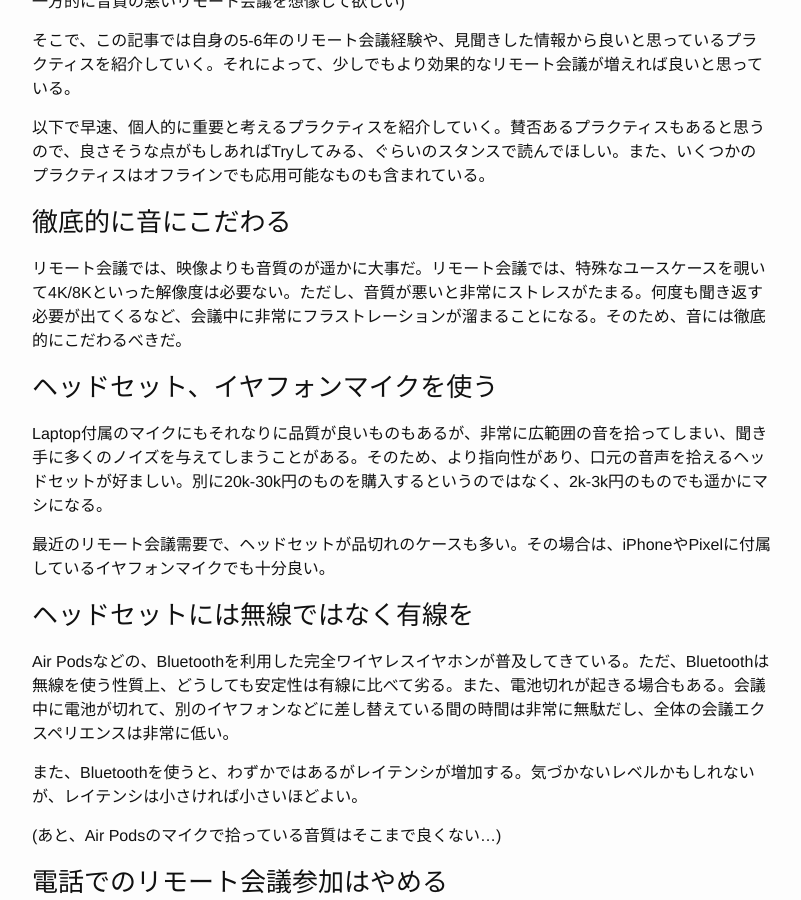
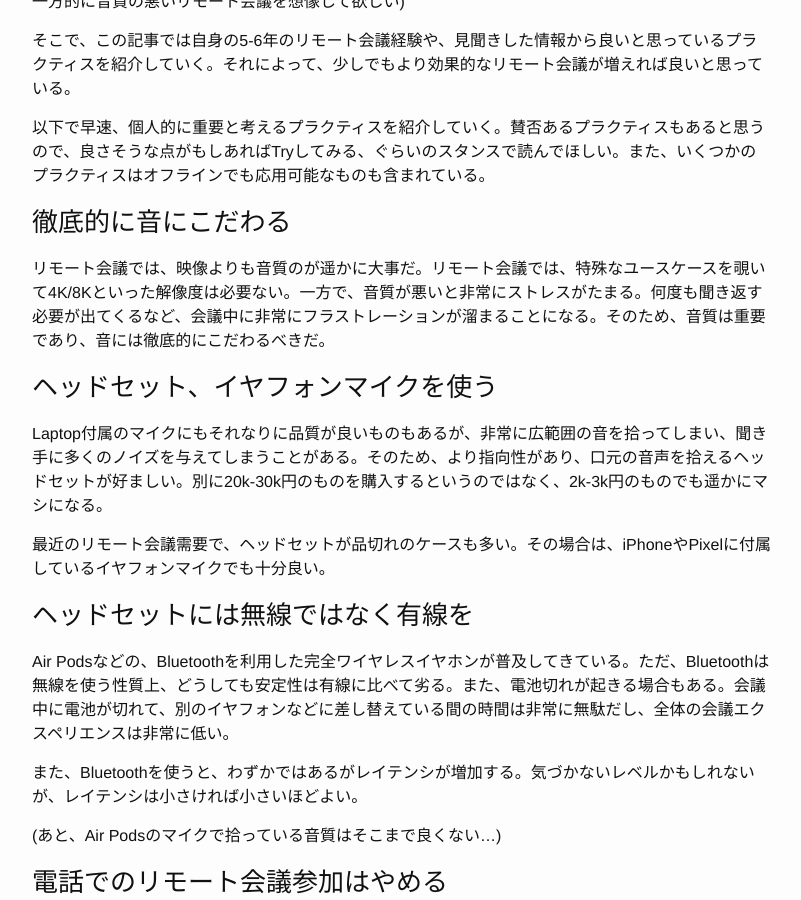
Before and after one commit to iwashi/iwashi.github.io, a Jekyll site: the page built from _posts/2020-03-27-Effective-Remote-Meeting.md, in a window 1280 px wide and 900 px high, scrolled down 498 px. Shown: the whole window, without its empty margins (238-1039 px from the left). Built offline with Jekyll 4.4.1, drawn with Linux system fonts in a browser that asks for light colours.

Commit message:
Brush up body

```diff
--- a/_posts/2020-03-27-Effective-Remote-Meeting.md
+++ b/_posts/2020-03-27-Effective-Remote-Meeting.md
@@ -18,7 +18,7 @@ tags: []
 
 ### 徹底的に音にこだわる
 
-リモート会議では、映像よりも音質のが遥かに大事だ。リモート会議では、特殊なユースケースを覗いて4K/8Kといった解像度は必要ない。ただし、音質が悪いと非常にストレスがたまる。何度も聞き返す必要が出てくるなど、会議中に非常にフラストレーションが溜まることになる。そのため、音には徹底的にこだわるべきだ。
+リモート会議では、映像よりも音質のが遥かに大事だ。リモート会議では、特殊なユースケースを覗いて4K/8Kといった解像度は必要ない。一方で、音質が悪いと非常にストレスがたまる。何度も聞き返す必要が出てくるなど、会議中に非常にフラストレーションが溜まることになる。そのため、音質は重要であり、音には徹底的にこだわるべきだ。
 
 ### ヘッドセット、イヤフォンマイクを使う
 
```
